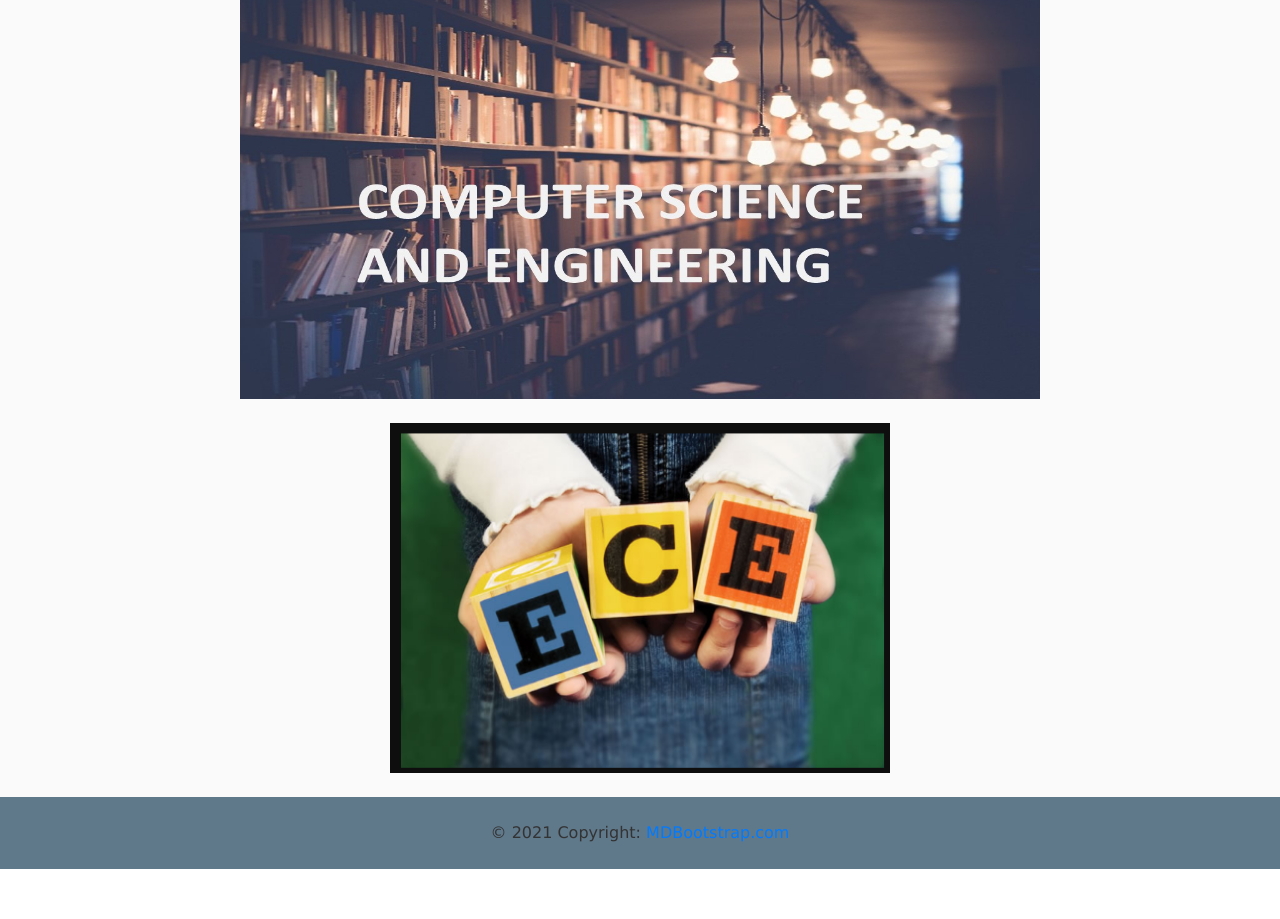
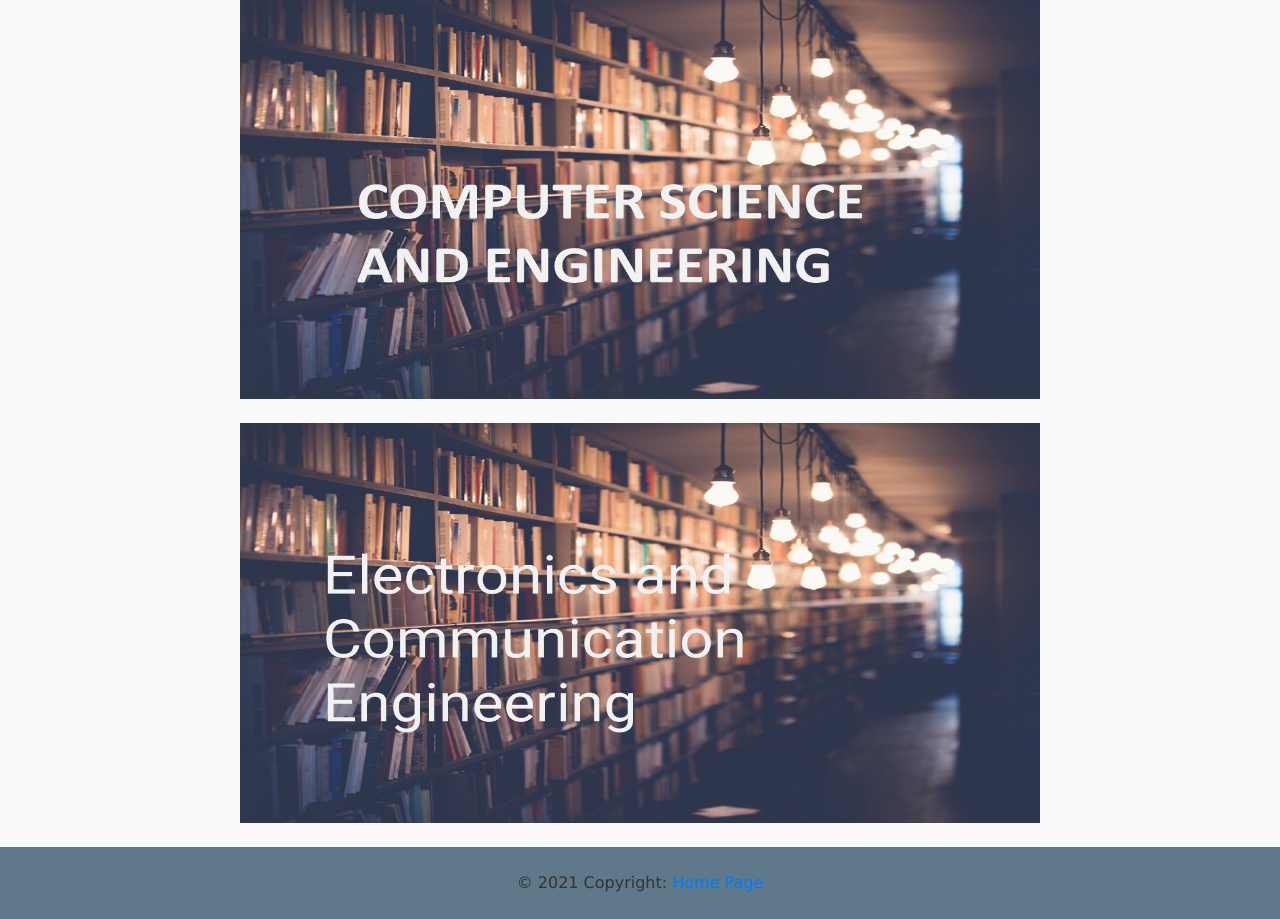
Before and after one commit to keerthi-aluvala/Complete_cbit_library_project, a Django app: page / in a window 1280 px wide. Shown: the part 1188-2107 px from the top of the page. Before the commit the page ends 2057 px from the top, so only its background shows below. Run offline with Django 3.2, Linux system fonts and the light colour scheme; some libraries are stand-ins or nearby versions.

Commit message:
Added Ece-2 image

```diff
--- a/library/templates/home.html
+++ b/library/templates/home.html
@@ -95,7 +95,7 @@
 			<br>
 			<div class="d-flex justify-content-center">
 				<a href="{% url 'library-ece-sems' %}">
-					<img class="img-fluid" src="/media/home_page/ece.png" alt="ECE" style="width: 500px; height:350px">
+					<img class="img-fluid" src="/media/home_page/ECE-2.jpg" alt="ECE" style="width: 800px; height:400px">
 				</a>
 			</div>
 			<br>
@@ -107,7 +107,7 @@
 	<nav class="navbar navbar-expand-md navbar-dark bg-steel">
 
 	  <div class="footer-copyright text-center py-3">© 2021 Copyright:
-	    <a href="https://mdbootstrap.com/"> MDBootstrap.com</a>
+	    <a href="{% url 'library-home' %}">Home Page</a>
 	  </div>
 
 	</nav>
```
Also changed, not shown: media/home_page/ECE-2.jpg (added).
